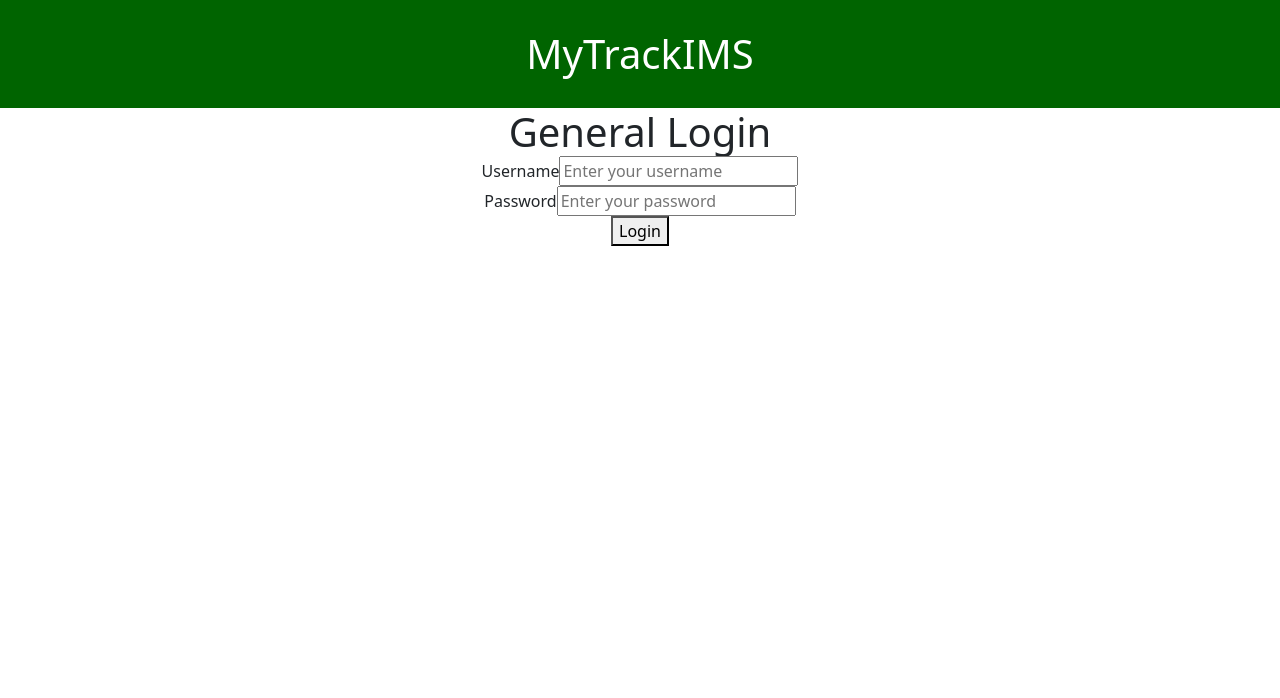
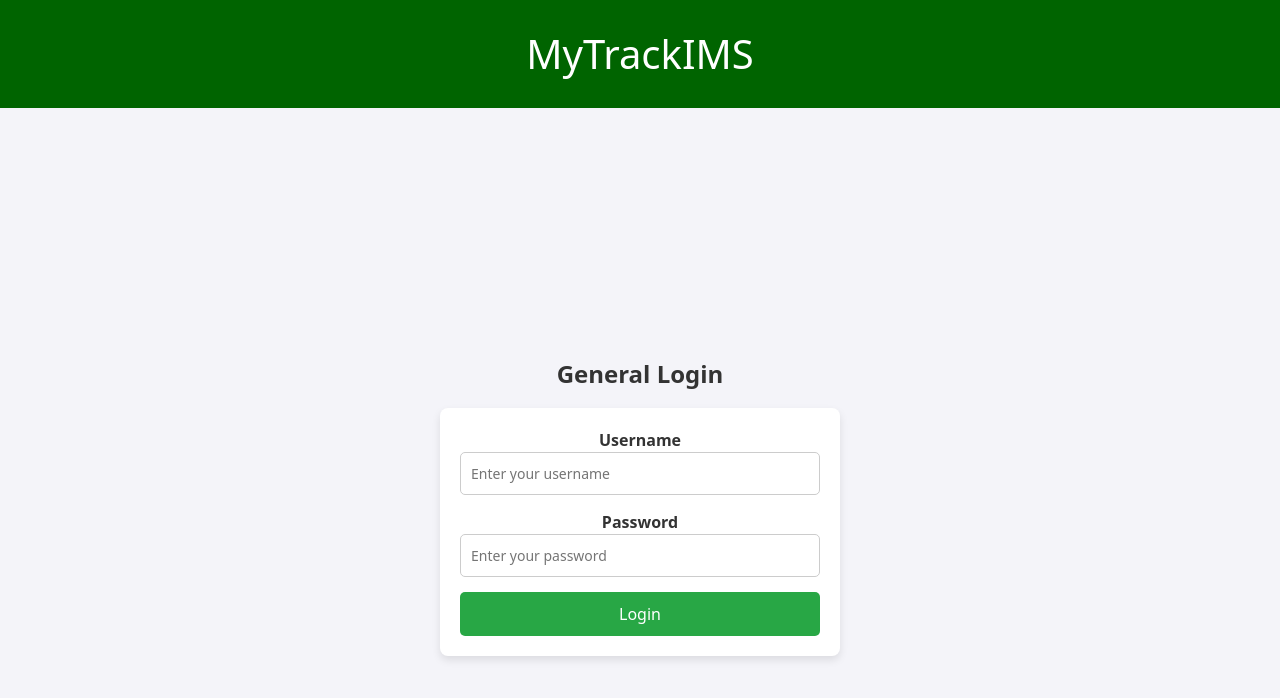
Before and after one commit to juliahumphrys/inventory-management-system, a React (Create React App) app: page / in a window 1280 px wide. Shown: the top 698 px of the page. Built offline with nearby package versions, Linux system fonts and the light colour scheme.

Commit message:
General login styling

```diff
--- /dev/null
+++ b/src/Components/GeneralLogin.css
@@ -0,0 +1,76 @@
+/* general-login-container styling */
+.general-login-container {
+    display: flex;
+    justify-content: center;
+    align-items: center;
+    min-height: 100vh;
+    background-color: #f4f4f9; /* Light background color for the page */
+    padding: 20px;
+    flex-direction: column; /* Stack elements vertically */
+  }
+
+  /* Styling the form container */
+  .general-login-form {
+    background-color: white;
+    border-radius: 8px;
+    padding: 20px;
+    width: 100%;
+    max-width: 400px; /* Max width for the form box */
+    box-shadow: 0 4px 8px rgba(0, 0, 0, 0.1); /* Soft shadow around the box */
+    display: flex;
+    flex-direction: column;
+    gap: 15px; /* Spacing between form elements */
+  }
+
+  /* Style for the title */
+  .general-login-container h1 {
+    font-size: 24px;
+    font-weight: bold;
+    color: #333;
+    margin-bottom: 20px; /* Space between the title and form */
+  }
+
+  /* Style for form labels */
+  .general-login-form label {
+    font-size: 16px;
+    font-weight: bold;
+    color: #333;
+  }
+
+  /* Style for input fields */
+  .general-login-form input {
+    padding: 10px;
+    font-size: 14px;
+    border: 1px solid #ccc;
+    border-radius: 5px;
+    outline: none;
+    width: 100%;
+  }
+
+  .general-login-form input:focus {
+    border-color: #007bff;
+  }
+
+  /* Style for the login button */
+  .login-button {
+    padding: 10px;
+    font-size: 16px;
+    background-color: #28a745; /* Green background */
+    color: white;
+    border: none;
+    border-radius: 5px;
+    cursor: pointer;
+  }
+
+  .login-button:disabled {
+    background-color: #ccc;
+    cursor: not-allowed;
+  }
+
+  /* Style for error message */
+  .error-message {
+    color: red;
+    margin-top: 10px;
+    font-size: 14px;
+    text-align: center;
+  }
--- a/src/Components/GeneralLogin.js
+++ b/src/Components/GeneralLogin.js
@@ -1,5 +1,6 @@
 import React, { useState } from 'react';
 import { useNavigate } from 'react-router-dom';
+import './GeneralLogin.css';
 
 const GeneralLogin = ({ setIsLoggedIn }) => {
   const [credentials, setCredentials] = useState({ username: '', password: '' });
```
